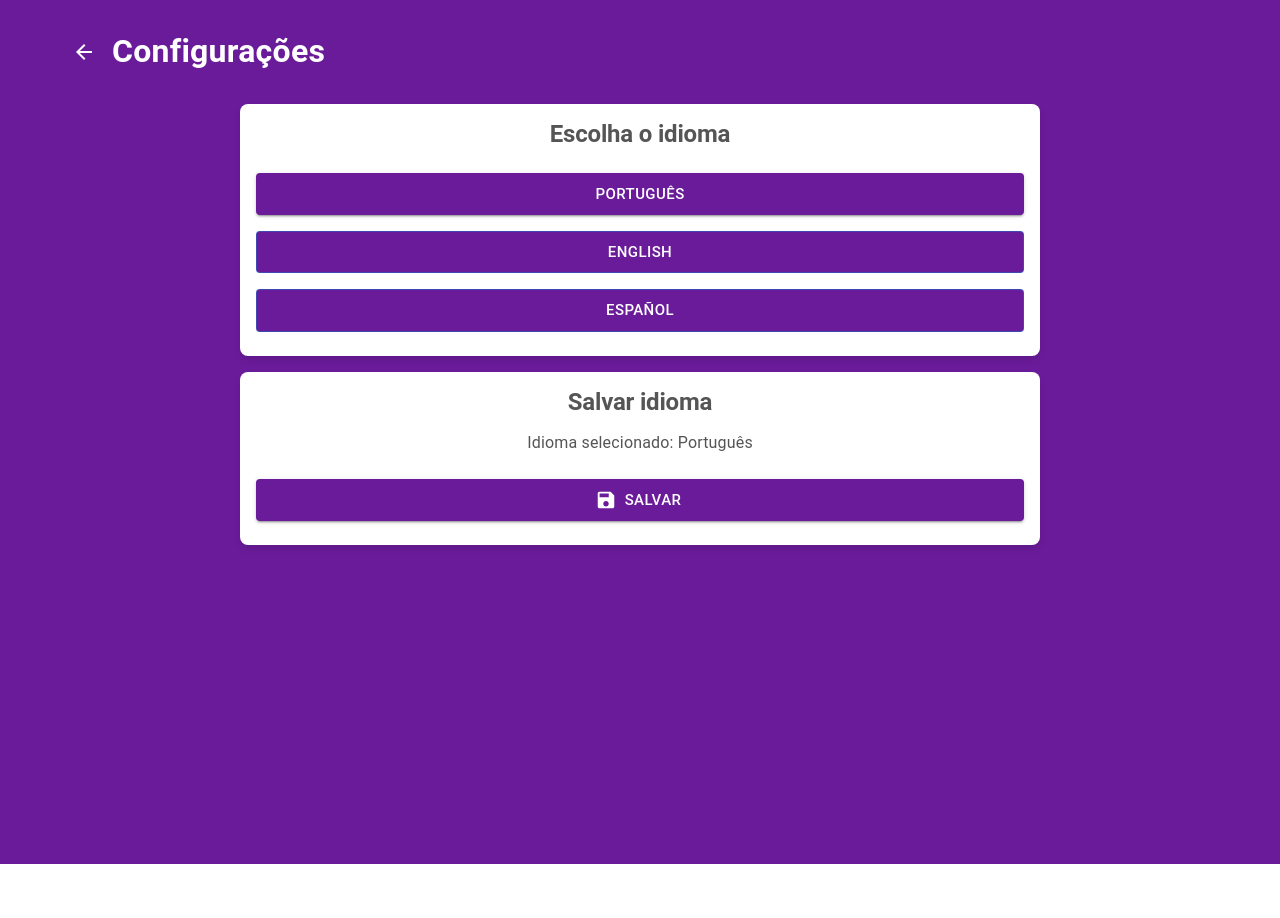
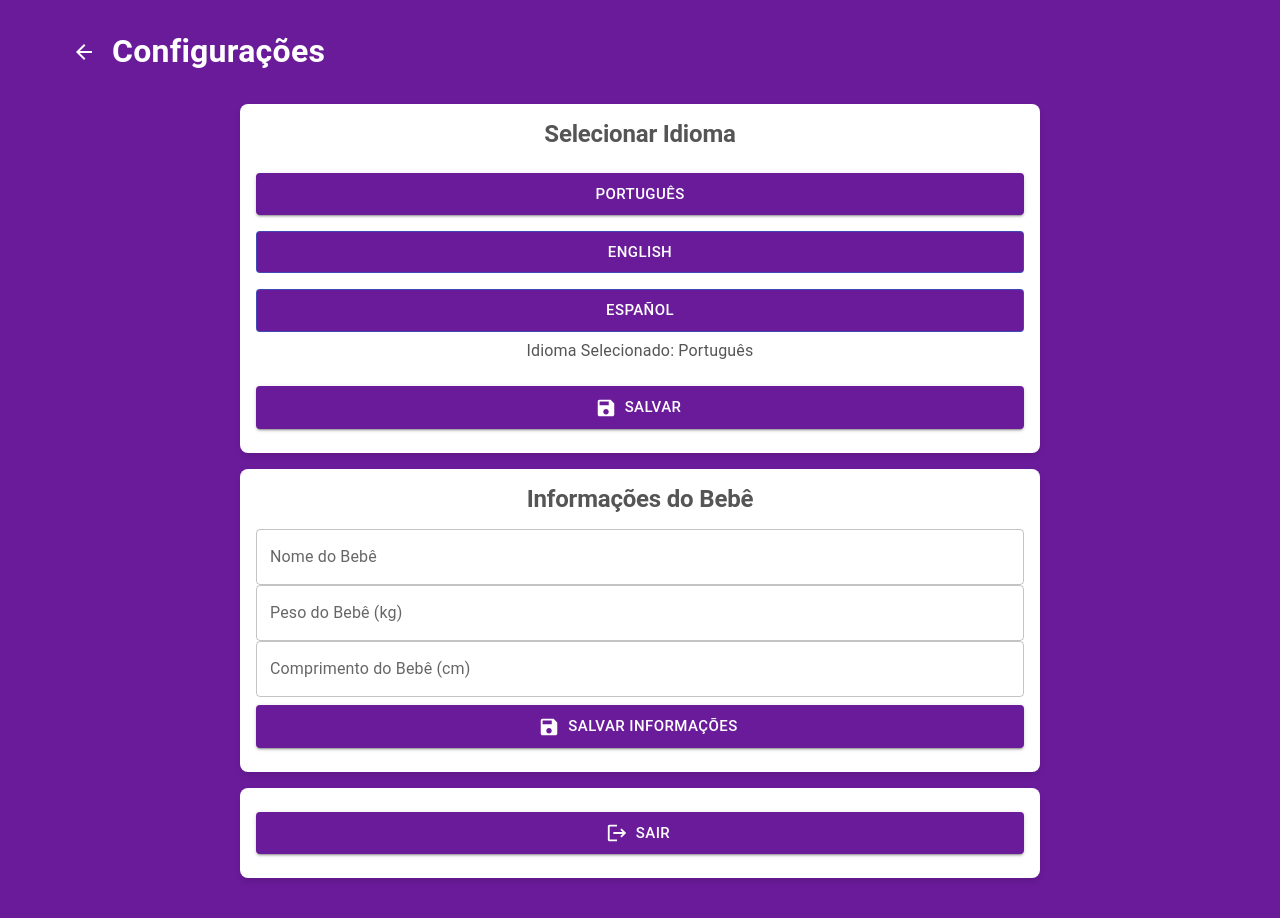
Before and after one commit to caiqueSanderson/baby-app-react-web, a React (Vite) app: page /settings in a window 1280 px wide. Shown: the top 918 px of the page. Before the commit the page ends 864 px from the top, so only its background shows below. Built offline with nearby package versions, Linux system fonts and the light colour scheme.

Commit message:
feat: Nome, peso e altura do bebe podem ser configuradas e exibidas na home

```diff
--- a/src/Context.jsx
+++ b/src/Context.jsx
@@ -5,6 +5,11 @@ export const AppContext = createContext();
 
 export function AppProvider({ children }) {
   const [language, setLanguage] = useState(i18n.language);
+  const [babyInfo, setBabyInfo] = useState({
+    name: "",
+    weight: "",
+    height: "",
+  });
 
   const changeLanguage = (lang) => {
     setLanguage(lang);
@@ -49,16 +54,32 @@ export function AppProvider({ children }) {
     setAuthState((prev) => ({ ...prev, successMessage: "" }));
   }
 
+  function logout() {
+    setAuthState({
+      email: "",
+      password: "",
+      isAuthenticated: false,
+      successMessage: "",
+    });
+    localStorage.removeItem("@email");
+    localStorage.removeItem("@password");
+  }
+
   const globalState = {
     language,
     changeLanguage,
     authState,
     login,
     register,
+    logout,
+    babyInfo,
+    setBabyInfo,
     clearSuccessMessage,
   };
 
-  return <AppContext.Provider value={globalState}>{children}</AppContext.Provider>;
+  return (
+    <AppContext.Provider value={globalState}>{children}</AppContext.Provider>
+  );
 }
 
 export const useAppContext = () => {
--- a/src/locales/en.json
+++ b/src/locales/en.json
@@ -13,9 +13,15 @@
   "height": "Height",
 
   "settings": "Settings",
-  "change_language": "Choose language",
-  "save_language": "Save language",
-  "selected_language": "Selected language",
+  "changeLanguage": "Choose language",
+  "saveLanguage": "Save language",
+  "selectedLanguage": "Selected language",
+  "babyInfo": "Baby Information",
+  "babyName": "Baby Name",
+  "babyWeight": "Baby Weight(kg)",
+  "babyLength": "Baby Length (cm)",
+  "saveBabyInfo": "Save Information",
+  "logout": "Logout",
 
   "dateHourStart": "Start date and time",
   "dateHourEnd": "End date and time",
--- a/src/locales/es.json
+++ b/src/locales/es.json
@@ -13,9 +13,15 @@
   "height": "Altura",
 
   "settings": "Ajustes",
-  "change_language": "Elige idioma",
-  "save_language": "Guardar idioma",
-  "selected_language": "Idioma seleccionado",
+  "changeLanguage": "Elige idioma",
+  "saveLanguage": "Guardar idioma",
+  "selectedLanguage": "Idioma seleccionado",
+  "babyInfo": "Información del bebé",
+  "babyName": "Nombre del bebé",
+  "babyWeight": "Peso del bebé (kg)",
+  "babyLength": "Longitud del bebé (cm)",
+  "saveBabyInfo": "Guardar información",
+  "logout": "Cerrar sesión",
 
   "dateHourStart": "Fecha y hora de inicio",
   "dateHourEnd": "Fecha y hora de finalización",
--- a/src/locales/pt.json
+++ b/src/locales/pt.json
@@ -13,9 +13,15 @@
   "height": "Altura",
 
   "settings": "Configurações",
-  "change_language": "Escolha o idioma",
-  "save_language": "Salvar idioma",
-  "selected_language": "Idioma selecionado",
+  "changeLanguage": "Selecionar Idioma",
+  "saveLanguage": "Salvar Idioma",
+  "selectedLanguage": "Idioma Selecionado",
+  "babyInfo": "Informações do Bebê",
+  "babyName": "Nome do Bebê",
+  "babyWeight": "Peso do Bebê (kg)",
+  "babyLength": "Comprimento do Bebê (cm)",
+  "saveBabyInfo": "Salvar Informações",
+  "logout": "Sair",
 
   "dateHourStart": "Data e hora de ínicio",
   "dateHourEnd": "Data e hora do término",
--- a/src/views/Home/index.jsx
+++ b/src/views/Home/index.jsx
@@ -1,6 +1,7 @@
 import React, { useEffect, useState } from "react";
 import { useNavigate } from "react-router-dom";
 import { useTranslation } from "react-i18next";
+import { useAppContext } from "../../Context";
 
 import {
   Box,
@@ -17,6 +18,7 @@ import { getStoredDataLocalStorage } from "../../services/dataLocalStorage";
 import "../styles/homeScreen.scss";
 
 export default function Home() {
+  const { babyInfo } = useAppContext();
   const { t } = useTranslation();
   const navigate = useNavigate();
 
@@ -43,19 +45,26 @@ export default function Home() {
             },
           }}
         />
+        <Typography variant="body2" className="baby-name">
+          {babyInfo.name ? babyInfo.name : null}
+        </Typography>
 
         <Box className="header-info right">
           <IconButton onClick={() => navigate("/settings")}>
             <Settings />
           </IconButton>
-          <Typography variant="body2">{t("weight")}: 3,5 kg</Typography>
+          <Typography variant="body2">
+            {babyInfo.weight ? `${t("weight")}: ${babyInfo.weight} kg` : null}
+          </Typography>
         </Box>
 
         <Box className="header-info left">
           <IconButton>
             <BarChart />
           </IconButton>
-          <Typography variant="body2">{t("height")}: 50 cm</Typography>
+          <Typography variant="body2">
+            {babyInfo.height ? `${t("height")}: ${babyInfo.height} cm` : null}
+          </Typography>
         </Box>
       </Container>
 
--- a/src/views/Settings/index.jsx
+++ b/src/views/Settings/index.jsx
@@ -9,15 +9,17 @@ import {
   Button,
   Typography,
   IconButton,
+  TextField,
 } from "../../components";
+import { ArrowBack, Save, Logout } from "@mui/icons-material";
 
-import { ArrowBack, Save } from "@mui/icons-material";
 import "../styles/settings.scss";
 
 export default function Settings() {
-  const { changeLanguage } = useAppContext();
+  const { changeLanguage, logout, babyInfo, setBabyInfo } = useAppContext();
   const { t } = useTranslation();
   const navigate = useNavigate();
+
   const [selectedLanguage, setSelectedLanguage] = useState("pt");
 
   useEffect(() => {
@@ -29,8 +31,11 @@ export default function Settings() {
   }, [changeLanguage]);
 
   const handleSaveLanguage = () => {
-    localStorage.setItem("@language", selectedLanguage);
     changeLanguage(selectedLanguage);
+  };
+
+  const handleBabyInfoChange = (field, value) => {
+    setBabyInfo((prev) => ({ ...prev, [field]: value }));
   };
 
   return (
@@ -46,7 +51,7 @@ export default function Settings() {
 
       <Container className="settings-content">
         <Typography variant="h2" className="settings-text-h2">
-          {t("change_language")}
+          {t("changeLanguage")}
         </Typography>
         <Button
           onClick={() => setSelectedLanguage("pt")}
@@ -66,24 +71,69 @@ export default function Settings() {
         >
           Español
         </Button>
-      </Container>
 
-      <Container className="settings-content">
-        <Typography variant="h2" className="settings-text-h2">
-          {t("save_language")}
-        </Typography>
         <Typography variant="body2" className="settings-text">
-          {t("selected_language")}: {selectedLanguage === "pt" ? "Português" : selectedLanguage === "en" ? "English" : "Español"}
+          {t("selectedLanguage")}:{" "}
+          {selectedLanguage === "pt"
+            ? "Português"
+            : selectedLanguage === "en"
+            ? "English"
+            : "Español"}
         </Typography>
         <Button
           onClick={handleSaveLanguage}
           variant="contained"
-          className="save-button"
+          className="saveButton"
           startIcon={<Save />}
         >
           {t("save")}
         </Button>
       </Container>
+
+      <Container className="settings-content">
+        <Typography variant="h2" className="settings-text-h2">
+          {t("babyInfo")}
+        </Typography>
+        <TextField
+          label={t("babyName")}
+          value={babyInfo.name || ""}
+          onChange={(e) => handleBabyInfoChange("name", e.target.value)}
+          fullWidth
+        />
+        <TextField
+          label={t("babyWeight")}
+          value={babyInfo.weight || ""}
+          onChange={(e) => handleBabyInfoChange("weight", e.target.value)}
+          fullWidth
+          type="number"
+        />
+        <TextField
+          label={t("babyLength")}
+          value={babyInfo.height || ""}
+          onChange={(e) => handleBabyInfoChange("height", e.target.value)}
+          fullWidth
+          type="number"
+        />
+        <Button
+          onClick={() => console.log("Baby info saved:", babyInfo)}
+          variant="contained"
+          className="save-button"
+          startIcon={<Save />}
+        >
+          {t("saveBabyInfo")}
+        </Button>
+      </Container>
+
+      <Container className="settings-content">
+        <Button
+          onClick={logout}
+          variant="contained"
+          color="secondary"
+          startIcon={<Logout />}
+        >
+          {t("logout")}
+        </Button>
+      </Container>
     </Box>
   );
 }
--- a/src/views/styles/homeScreen.scss
+++ b/src/views/styles/homeScreen.scss
@@ -8,18 +8,20 @@
 
   .home-header {
     display: flex;
-    justify-content: space-between;
+    flex-direction: column;
     align-items: center;
+    justify-content: center;
     width: 100%;
     max-width: 600px;
     position: relative;
+    text-align: center;
 
     .baby-image {
       width: 150px;
       height: 150px;
       border-radius: 50%;
       object-fit: cover;
-      margin: 0 auto;
+      margin-bottom: 1rem;
       color: #fff;
     }
 
@@ -45,6 +47,12 @@
         font-size: 2rem;
         color: #fff;
       }
+    }
+
+    .baby-name {
+      color: #fff;
+      font-size: 1.5rem;
+      font-weight: bold;
     }
   }
 
--- a/src/views/styles/settings.scss
+++ b/src/views/styles/settings.scss
@@ -61,5 +61,38 @@
         background-color: #9c4dcc;
       }
     }
+
+    .input-group {
+      display: flex;
+      flex-direction: column;
+      margin-bottom: 1rem;
+
+      label {
+        font-size: 1rem;
+        color: #555;
+        margin-bottom: 0.5rem;
+      }
+
+      input {
+        padding: 0.5rem;
+        font-size: 1rem;
+        border: 1px solid #ccc;
+        border-radius: 4px;
+        &:focus {
+          outline: none;
+          border-color: #6a1b9a;
+          box-shadow: 0 0 0 2px rgba(106, 27, 154, 0.2);
+        }
+      }
+    }
+
+    .logout-button {
+      margin-top: 1rem;
+      background-color: #d32f2f;
+      color: white;
+      &:hover {
+        background-color: #f44336;
+      }
+    }
   }
 }
```
